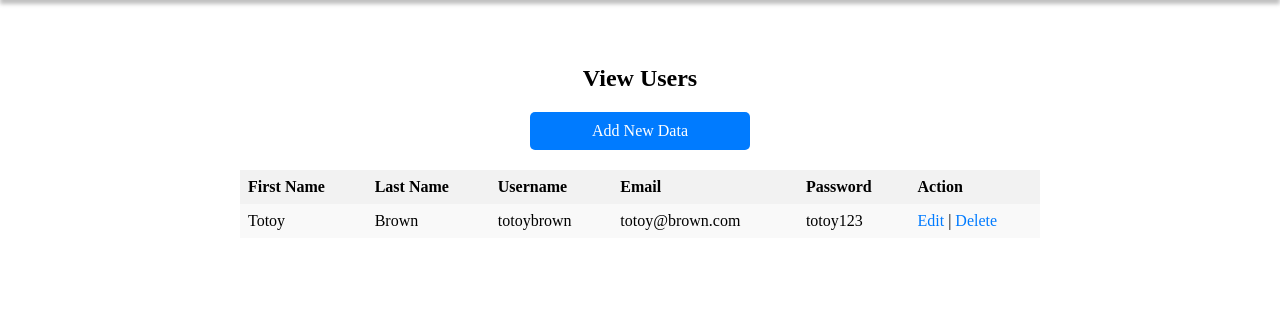
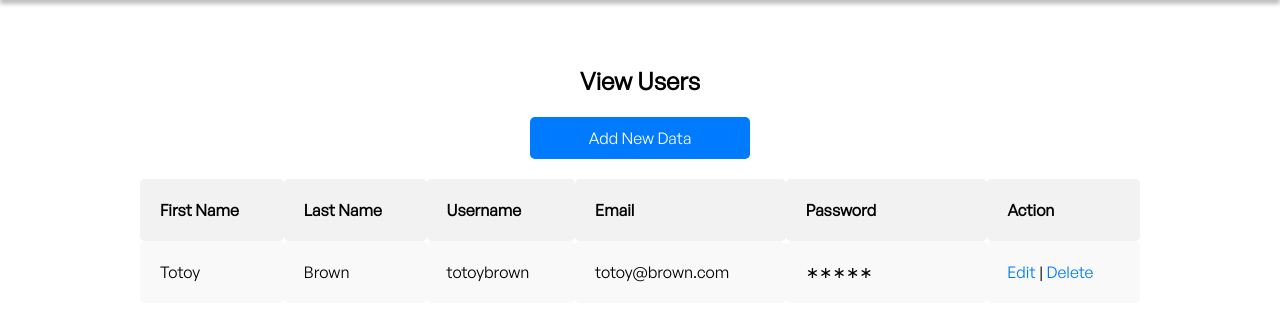
Before and after one commit to GMC-tech/IT135-8L---Tagaytay, a PHP site: page /viewUser.php in a window 1280 px wide. Shown: the part 85-406 px from the top of the page. Run offline with PHP 8.4, Linux system fonts and the light colour scheme; data comes from the database, SQL or seed files in the repository.

Commit message:
Major Changes - Password UI, HL in Home

```diff
--- a/addUser.php
+++ b/addUser.php
@@ -90,10 +90,10 @@ mysqli_close($conn);
                     <input type="text" id="email" name="email" required><br>
 
 					<label for="password">Password</label><br>
-                    <input type="text" id="password" name="password" required><br>
+                    <input type="password" id="password" name="password" required><br>
 
 					<label for="confirmpassword">Confirm Password</label><br>
-                    <input type="text" id="confirmpassword" name="confirmpassword" required><br>
+                    <input type="password" id="confirmpassword" name="confirmpassword" required><br>
 					<span class="adduserbutton">
                     <button type="submit" id="submit-btn">ADD USER</button>
 					</span>
--- a/logIn.php
+++ b/logIn.php
@@ -1,5 +1,5 @@
 <!-- Nav Bar -->
-<?php include "navbar.php"; ?>
+
 <!DOCTYPE html>
 <html lang="en">
 <head>
@@ -35,7 +35,7 @@
                     <input type="text" id="username" name="username" required><br>
 
                     <label for="password">Password</label><br>
-                    <input type="text" id="password" name="password" required><br>
+                    <input type="password" id="password" name="password" required><br>
 
                     <button type="submit" name="login" id="submit-btn">Log In</button>
                 </form>
--- a/navbar.php
+++ b/navbar.php
@@ -35,7 +35,7 @@
                 <li><a href="home.php">HOME</a></li>
                 <li><a href="aboutUs.php">ABOUT US</a></li>
                 <li><a href="programs.php">PROGRAMS</a></li>
-                <li><a>NEWS & EVENTS +</a>
+                <li><a href="#">NEWS & EVENTS +</a>
                     <ul>
                         <li><a href="news-headline.php">NEWS</a></li>
                         <li><a href="event-headline.php">EVENTS</a></li>
--- a/signUp.php
+++ b/signUp.php
@@ -3,7 +3,7 @@
 /*    if(isset($_SESSION["user_type"])){
         $_SESSION["user_type"]==1 ? header("Location: admin") : header("Location: user");
     } */
-    include "navbar.php";
+
     include "config.php";
 ?>
 
@@ -48,10 +48,10 @@
                     <input type="text" id="email" name="email" required><br>
 
                     <label for="password">Password</label><br>
-                    <input type="text" id="password" name="password" required><br>
+                    <input type="password" id="password" name="password" required><br>
 
                     <label for="confirm-password">Confirm Password</label><br>
-                    <input type="text" id="confirm-password" name="confirm-password" required>
+                    <input type="password" id="confirm-password" name="confirm-password" required>
 
                     <button type="submit" name="signup" id="submit-btn">Sign Up</button>
                 </form>
--- a/viewUser.css
+++ b/viewUser.css
@@ -25,16 +25,35 @@
       src: url('fonts/Roboto-Regular.ttf') format('truetype');
       }
 
+@font-face {
+    font-family: 'General Sans';
+    src: url('fonts/GeneralSans-Regular.woff2') format('woff2'),
+    url('fonts/GeneralSans-Regular.woff') format('woff'),
+    url('fonts/GeneralSans-Regular.ttf') format('truetype');
+
+}
+
+@font-face {
+    font-family: 'General Sans-Semibold';
+    src: url('fonts/GeneralSans-Semibold.woff2') format('woff2'),
+    url('fonts/GeneralSans-Semibold.woff') format('woff'),
+    url('fonts/GeneralSans-Semibold.ttf') format('truetype');
+}
+
 /* Define table styles */
 table {
+    margin-left: auto;
+    margin-right: auto;
+    border-radius: 5px;
     border-collapse: collapse;
     width: 100%;
     margin-top: 20px;
 }
 
 table th, table td {
+    border-radius: 5px;
     border: none;
-    padding: 8px;
+    padding: 20px;
     text-align: left;
 }
 
@@ -89,11 +108,20 @@ table tr:hover {
 
 /* Define table container styles */
 .table-container {
-    max-width: 800px;
-    margin: 0 auto;
+    border-radius: 5px;
+    max-width: 1000px;
+    margin: auto auto;
 }
 
+.hiddenText{ font-size: 0}             /* this makes span real content zero size width & height */
+.hiddenText::before{ content: '∗∗∗∗∗'; font-size: initial}
+
+.HiddenText{ color: transparent; }    /* span will be as long as real content + ::before */
+.HiddenText::before{ content: '∗∗∗∗∗'; color: initial}
+
 body {
+    border-radius: 5px;
+    font-family: 'General Sans';
     margin-top: 150px; /* Add margin for navigation bar */
 }
 
--- a/viewUser.php
+++ b/viewUser.php
@@ -36,7 +36,8 @@ $result = mysqli_query($conn, "SELECT * FROM `users` ORDER BY `user_id` DESC");
 			echo "<td>".$query['last_name']."</td>";;
             echo "<td>".$query['username']."</td>";
 			echo "<td>".$query['email']."</td>";;
-            echo "<td>".$query['password']."</td>";
+
+			echo "<td> <span class='HiddenText'>".$query['password']."</span></td>";
 			echo "<td><a href=\"editUser.php?id=$query[user_id]\">Edit</a> |
 			<a href=\"delete.php?id=$query[user_id]\" onClick=\"return confirm('Are you sure you want to delete?')\">Delete</a></td>";
 		}
```
Also changed, not shown: addUser.css (+13 -1 lines), home.css (+11 -1 lines), home.php (+8 -2 lines), signUp.css (+12 -0 lines).
